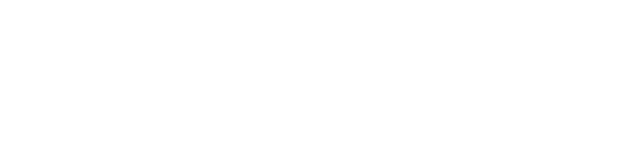
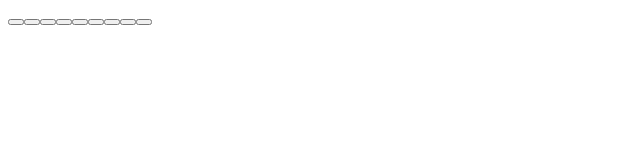
Before and after one commit to OmarNaguib/Tic-Tac-Toe, a plain HTML site: page index.html in a window 1280 px wide. Shown: the whole page, without its empty margins (0-640 px from the left). Drawn offline with Linux system fonts and the light colour scheme.

Commit message:
add square buttons

```diff
--- a/app.js
+++ b/app.js
@@ -0,0 +1,25 @@
+const gameboard =(() =>{
+    const values = Array(9).fill(null)
+
+})();
+
+const game =(() =>{
+    const newGame = () =>{
+        const container = document.querySelector(".container")
+        for (let i=1;i<=9;i++) {
+            let square = document.createElement("button");
+            square.classList.add("square")
+            container.appendChild(square)
+        }
+
+    }
+    return{
+        newGame,
+    }
+})();
+
+const playerFactory = (number) =>{
+
+}
+
+game.newGame();
--- a/index.html
+++ b/index.html
@@ -10,5 +10,9 @@
 </head>
 <body>
 
+    <div class="container">
+
+    </div>
+
 </body>
 </html>
```
